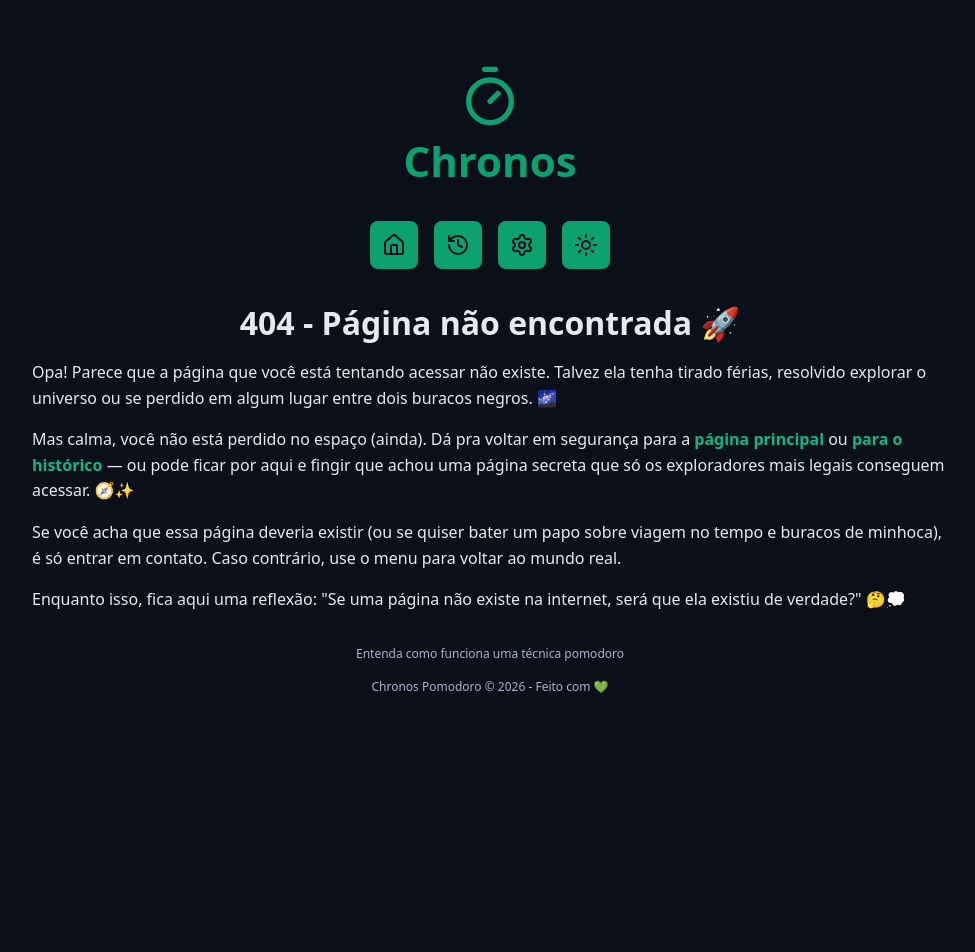
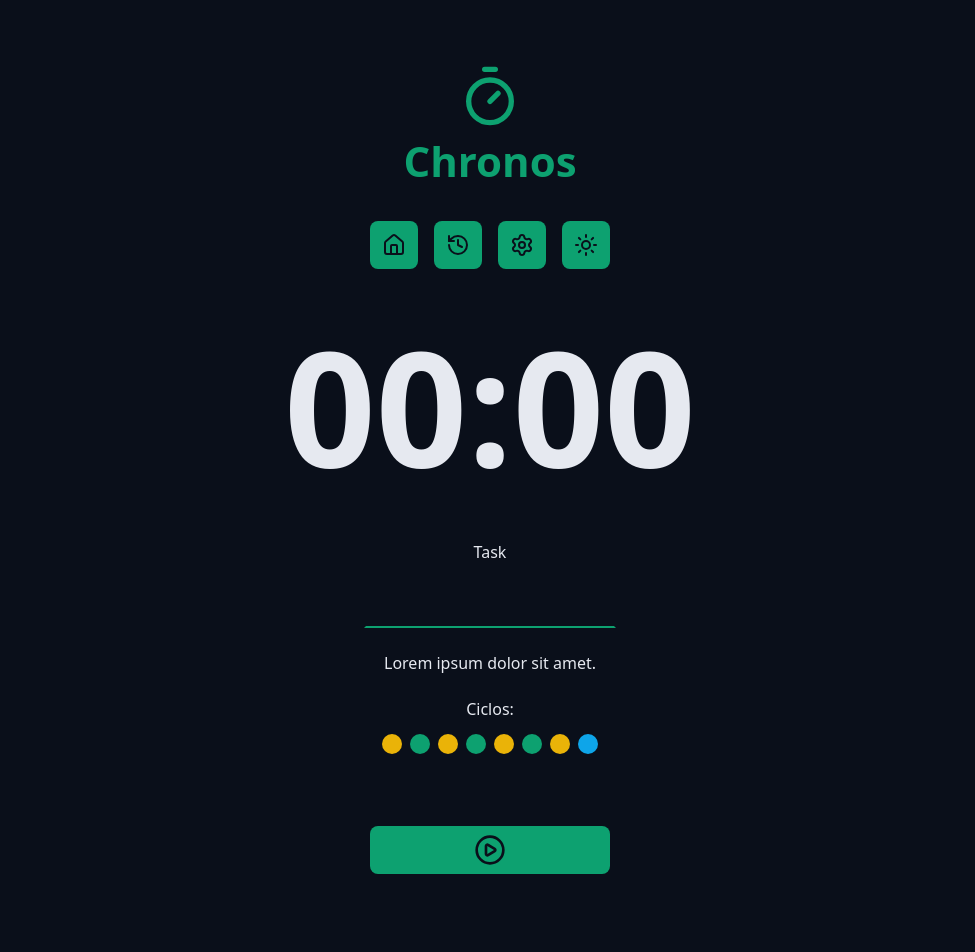
Before and after one commit to guilherdrk/chronos-pomodoro, a React (Vite) app: page / in a window 1280 px wide. Shown: the top 952 px of the page, without its empty margins (150-1125 px from the left). Before the commit the page ends 800 px from the top, so only its background shows below. Built offline with nearby package versions, Linux system fonts and the light colour scheme.

Commit message:
Estado global da aplicação com useState e comunicação via props

```diff
--- a/src/App.tsx
+++ b/src/App.tsx
@@ -1,9 +1,29 @@
 /* eslint-disable react-hooks/immutability */
 import "./styles/theme.css";
 import "./styles/global.css";
-import { NotFound } from "./pages/NotFound";
+import { Home } from "./pages/Home";
+import { useState } from "react";
+import type { TaskStateModel } from "./models/TaskStateModel";
+
+const initalState: TaskStateModel = {
+  tasks: [],
+  secondsRemaining: 0,
+  formatedSecondsRemaining: '00:00',
+  activeTask: null,
+  currentCycle: 0,
+  config: {
+    workTime: 25,
+    shortBreakTime: 5,
+    longBreakTime: 15,
+  },
+};
 
 export const App = () => {
 
-  return <NotFound/>
+
+  const [state, setState] = useState(initalState);
+
+  console.log('APP', state);
+
+  return <Home state={state} setState={setState}/>
 };
--- a/src/models/TaskStateModel.ts
+++ b/src/models/TaskStateModel.ts
@@ -1,4 +1,6 @@
 import type { TaskModel } from "./TaskModel"
+
+// Estado -> componente -> filhos
 
 export type TaskStateModel = {
   tasks: TaskModel[];
@@ -11,4 +13,5 @@ export type TaskStateModel = {
     shortBreakTime: number;
     longBreakTime: number;
   };
+
 };
--- a/src/pages/Home/index.tsx
+++ b/src/pages/Home/index.tsx
@@ -2,16 +2,23 @@ import { MainTemplate } from "../../templates/MainTemplate";
 import { Container } from "../../components/Container";
 import { CountDown } from "../../components/CountDown";
 import { MainForm } from "../../components/MainForm";
+import type { TaskStateModel } from "../../models/TaskStateModel";
 
+type HomeProps = {
+  state: TaskStateModel;
+  setState: React.Dispatch<React.SetStateAction<TaskStateModel>>;
+}
 
+export const Home = (props: HomeProps) => {
 
-export const Home = () => {
+  const { state, setState } = props;
 
   return (
     <MainTemplate>
       <Container>
         <CountDown />
       </Container>
+
       <Container>
         <MainForm />
       </Container>
```
